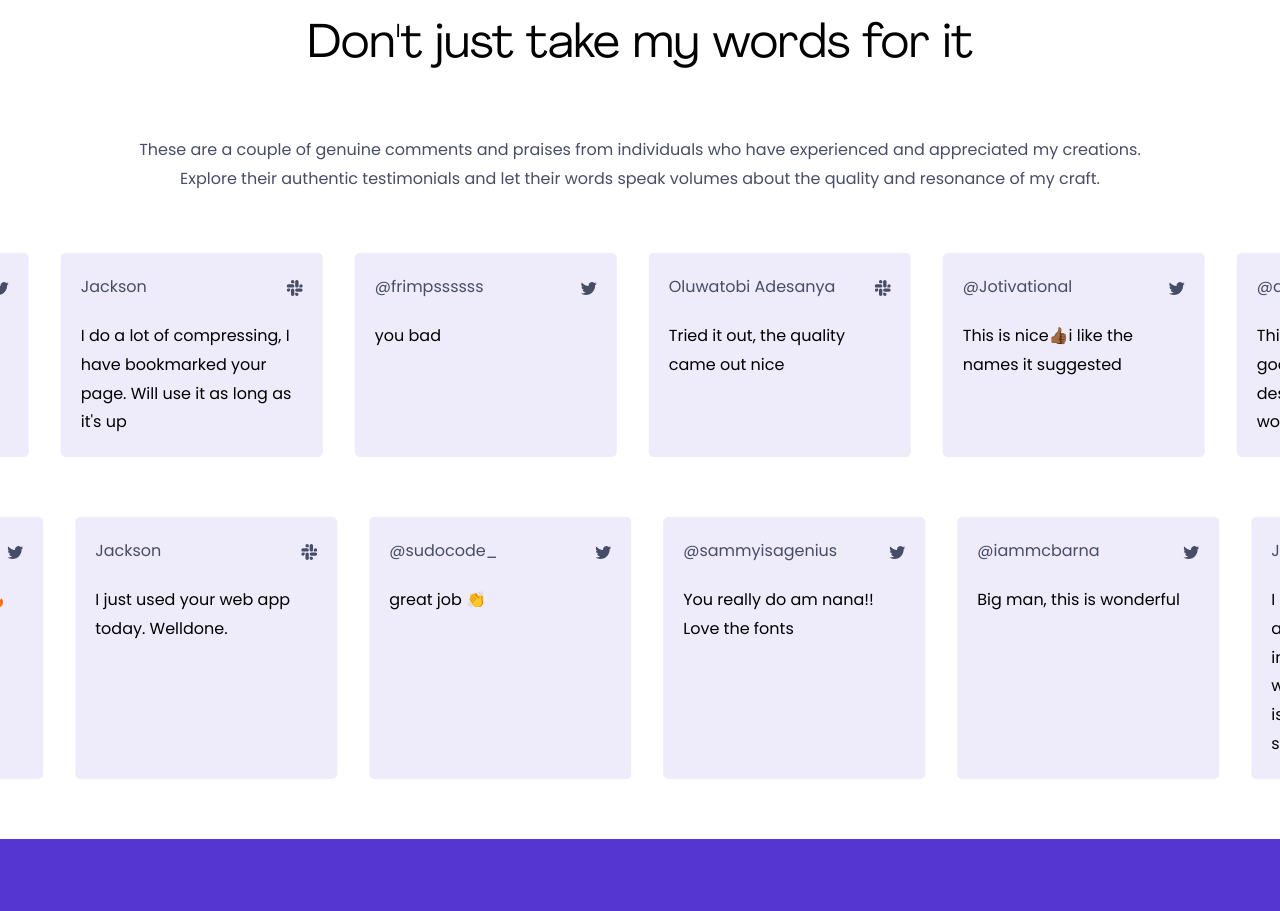
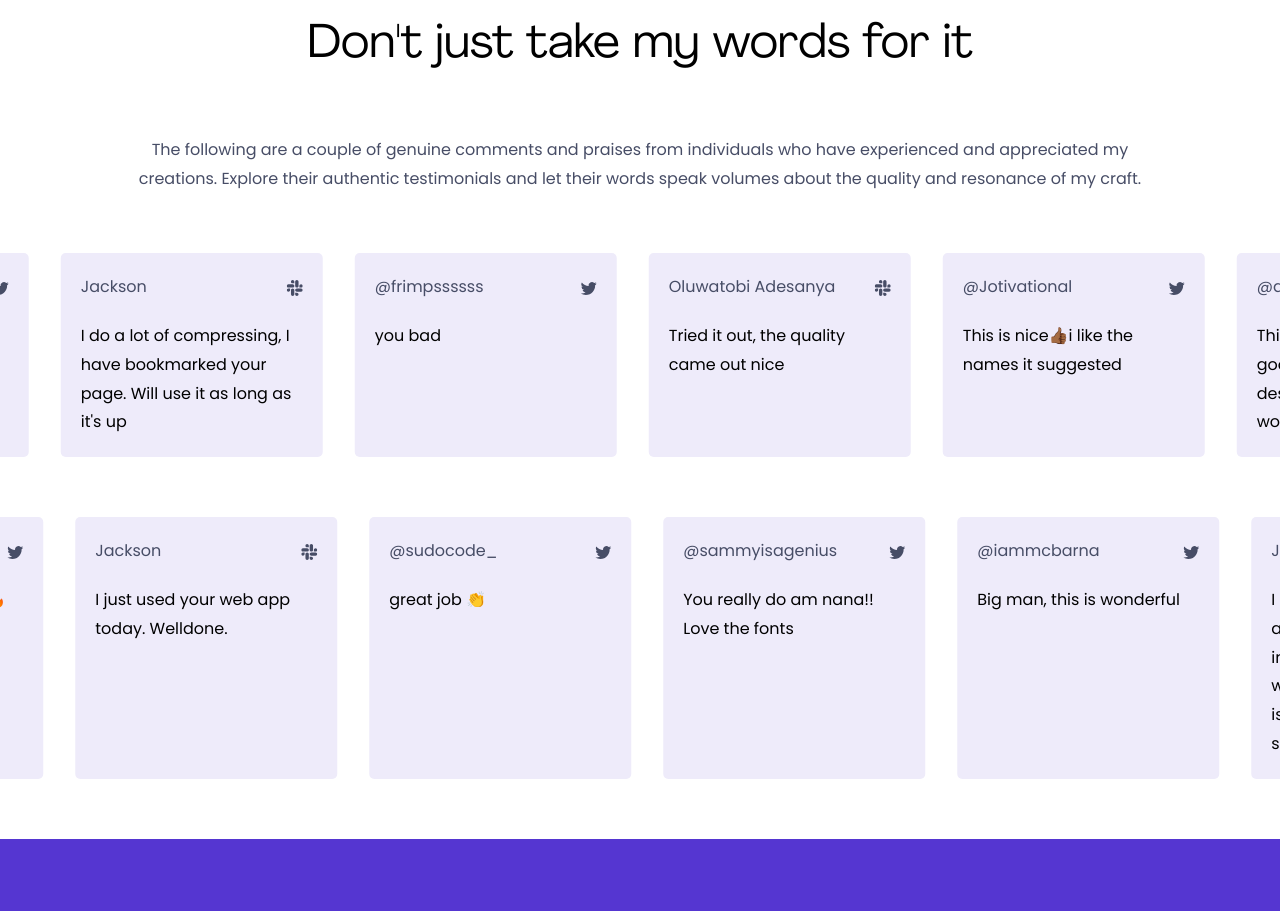
Before and after one commit to abrusu-collins/Portfolio-v7, a Next.js app: page / in a window 1280 px wide. Shown: the part 2860-3771 px from the top of the page. Built offline with nearby package versions, Linux system fonts and the light colour scheme.

Commit message:
copy tweak

```diff
--- a/src/components/TestimonialHeader.jsx
+++ b/src/components/TestimonialHeader.jsx
@@ -5,7 +5,7 @@ function TestimonialHeader() {
     <div className="testimonial-header">
       <p className="title">Don&apos;t just take my words for it</p>
       <p className="text">
-        These are a couple of genuine comments and praises from individuals who
+        The following are a couple of genuine comments and praises from individuals who
         have experienced and appreciated my creations. Explore their
         authentic testimonials and let their words speak volumes about the
         quality and resonance of my craft.
```
